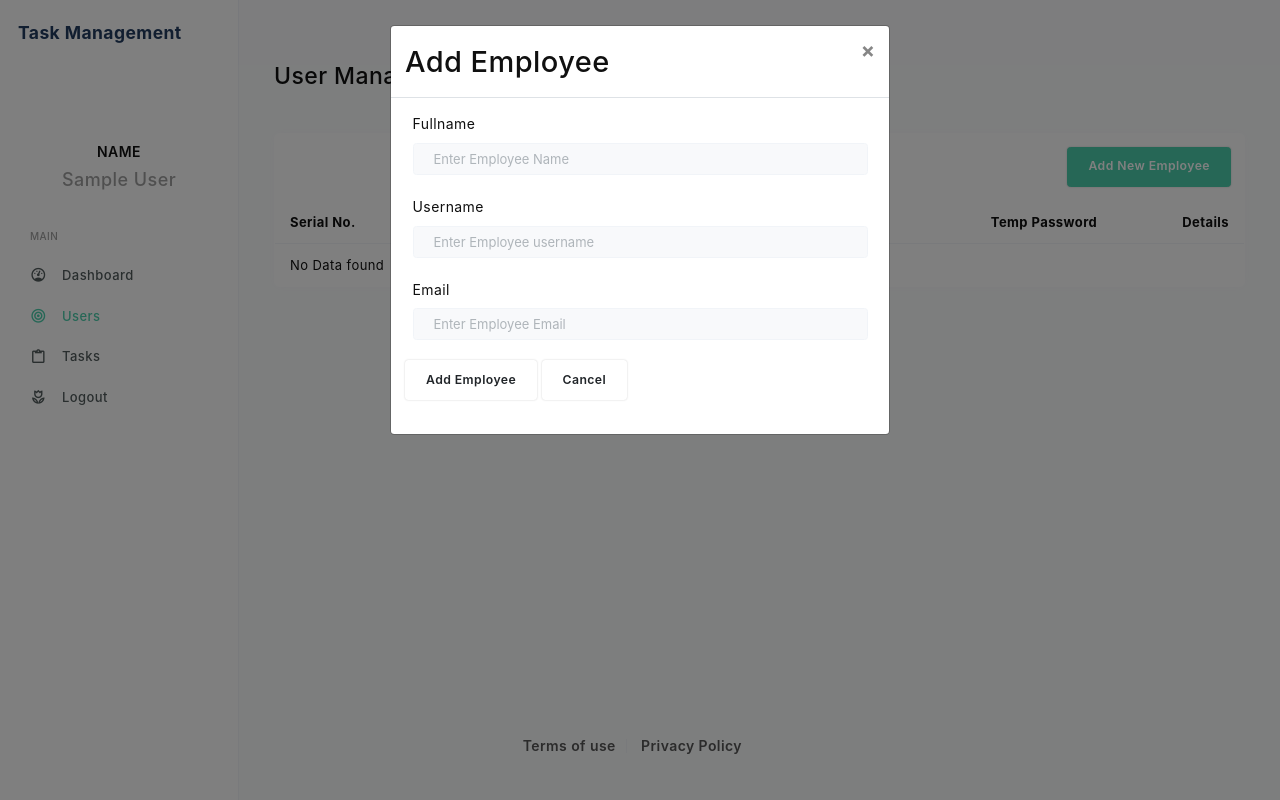
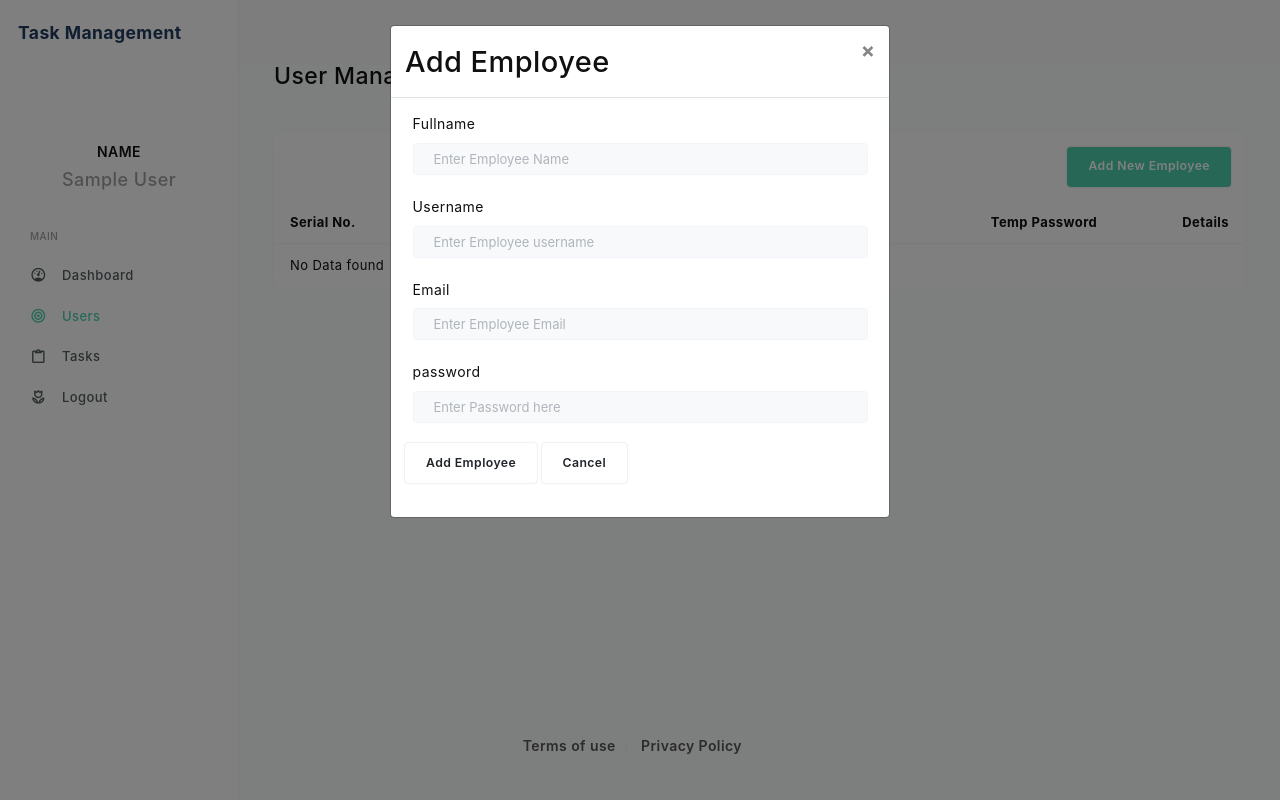
Before and after one commit to MuhammadhasnainJafri/Tasker, a PHP site: page /users.php in a window 1280 px wide, after a click on "Add New Employee". Run offline with PHP 8.4, Linux system fonts and the light colour scheme; the visitor is signed in with stand-in values (Sample User, id 1); data that the repository does not hold is empty.

Commit message:
users added

```diff
--- a/includes/admin_class.php
+++ b/includes/admin_class.php
@@ -136,8 +136,7 @@ class Admin_Class
 		$user_fullname  = $this->test_form_input_data($data['em_fullname']);
 		$user_username = $this->test_form_input_data($data['em_username']);
 		$user_email = $this->test_form_input_data($data['em_email']);
-		$temp_password = rand(000000001,10000000);
-		$user_password = $this->test_form_input_data(md5($temp_password));
+		$password = $this->test_form_input_data(md5($data['password']));
 		$user_role = 2;
 		try{
 			$sqlEmail = "SELECT email FROM tbl_admin WHERE email = '$user_email' ";
@@ -164,13 +163,12 @@ class Admin_Class
             	return $message;
 
 			}else{
-				$add_user = $this->db->prepare("INSERT INTO tbl_admin (fullname, username, email, password, temp_password, user_role) VALUES (:x, :y, :z, :a, :b, :c) ");
+				$add_user = $this->db->prepare("INSERT INTO tbl_admin (fullname, username, email, password, user_role) VALUES (:x, :y, :z, :a, :c) ");
 
 				$add_user->bindparam(':x', $user_fullname);
 				$add_user->bindparam(':y', $user_username);
 				$add_user->bindparam(':z', $user_email);
-				$add_user->bindparam(':a', $user_password);
-				$add_user->bindparam(':b', $temp_password);
+				$add_user->bindparam(':a', $password);
 				$add_user->bindparam(':c', $user_role);
 
 				$add_user->execute();
--- a/users.php
+++ b/users.php
@@ -83,6 +83,12 @@ if(isset($_POST['add_new_employee'])){
                     <label class="control-label col-sm-4">Email</label>
                     <div class="col-12">
                       <input type="email" placeholder="Enter Employee Email" name="em_email" class="form-control input-custom" required>
+                    </div>
+                  </div>
+                  <div class="form-group">
+                    <label class="control-label col-sm-4">password</label>
+                    <div class="col-12">
+                      <input type="password" placeholder="Enter Password here" name="password" class="form-control input-custom" required>
                     </div>
                   </div>
 
```
